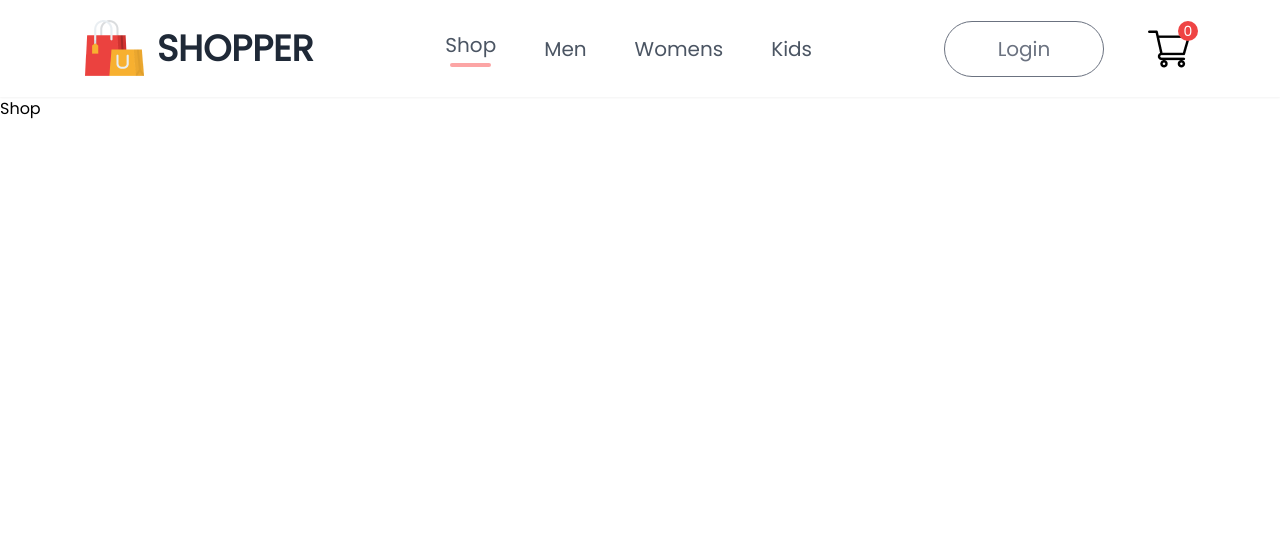
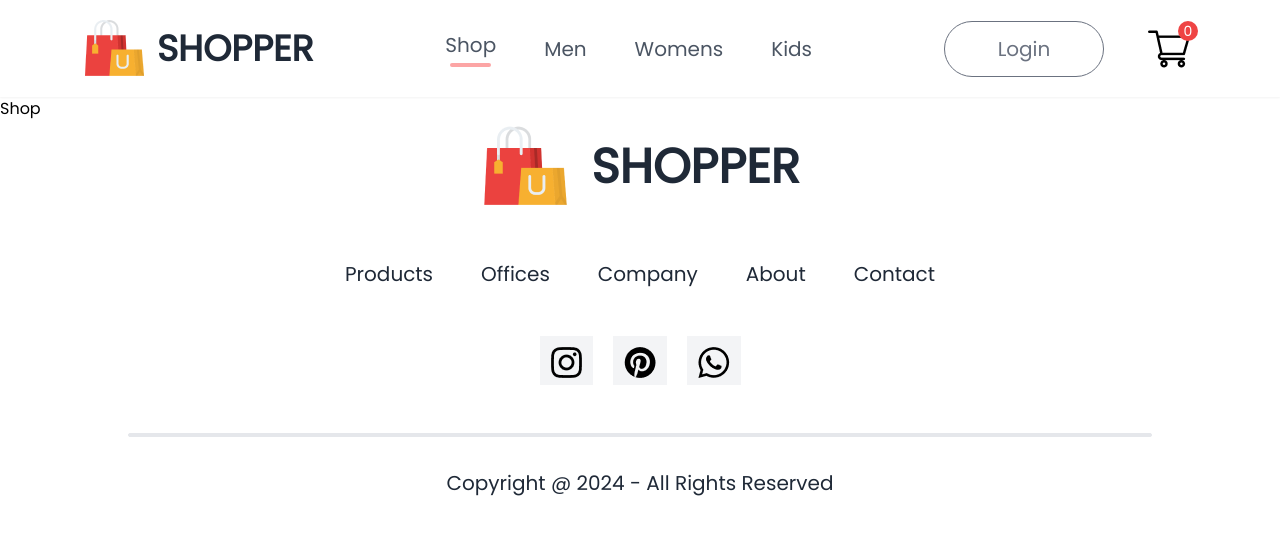
Before and after one commit to sarah4594/react-practice, a React (Vite) app: page /login in a window 1280 px wide. Shown: the top 534 px of the page. Built offline with nearby package versions, Linux system fonts and the light colour scheme.

Commit message:
Footer and style

```diff
--- a/src/App.tsx
+++ b/src/App.tsx
@@ -5,6 +5,7 @@ import ShopCategory from "./Pages/ShopCategory";
 import Product from "./Pages/Product";
 import Cart from "./Pages/Cart";
 import LoginSignUp from "./Pages/LoginSignUp";
+import Footer from "./Components/Footer";
 
 function App() {
 	return (
@@ -23,6 +24,7 @@ function App() {
 					<Route path="login" element={<LoginSignUp />} />
 				</Routes>
 			</BrowserRouter>
+			<Footer />
 		</>
 	);
 }
--- /dev/null
+++ b/src/Components/Footer.tsx
@@ -0,0 +1,40 @@
+import React from "react";
+import footer_logo from "./Assets/logo_big.png";
+import instagram_icon from "./Assets/instagram_icon.png";
+import pintester_icon from "./Assets/pintester_icon.png";
+import whatsapp_icon from "./Assets/whatsapp_icon.png";
+
+const Footer = () => {
+	return (
+		<div className="footer flex flex-col justify-center items-center gap-12">
+			<div className="footer-logo flex items-center gap-5">
+				<img src={footer_logo} />
+				<p className="uppercase text-gray-800 text-5xl font-bold">shopper</p>
+			</div>
+			<ul className="footer-links flex list-none gap-12 text-xl text-gray-800 ">
+				<li className="cursor-pointer">Products</li>
+				<li className="cursor-pointer">Offices</li>
+				<li className="cursor-pointer">Company</li>
+				<li className="cursor-pointer">About</li>
+				<li className="cursor-pointer">Contact</li>
+			</ul>
+			<div className="footer-social-icons flex gap-5 ">
+				<div className="footer-icons-container p-2.5 pb-1.5 bg-gray-100 border border-gray-100">
+					<img src={instagram_icon} alt="" />
+				</div>
+				<div className="footer-icons-container p-2.5 pb-1.5 bg-gray-100 border border-gray-100">
+					<img src={pintester_icon} alt="" />
+				</div>
+				<div className="footer-icons-container p-2.5 pb-1.5 bg-gray-100 border border-gray-100">
+					<img src={whatsapp_icon} alt="" />
+				</div>
+			</div>
+			<div className="footer-copyright flex flex-col items-center gap-8 w-full mb-8 text-gray-800 text-xl">
+				<hr className="w-4/5 border order-none rounded h-1 bg-gray-200" />
+				<p>Copyright @ 2024 - All Rights Reserved</p>
+			</div>
+		</div>
+	);
+};
+
+export default Footer;
```
